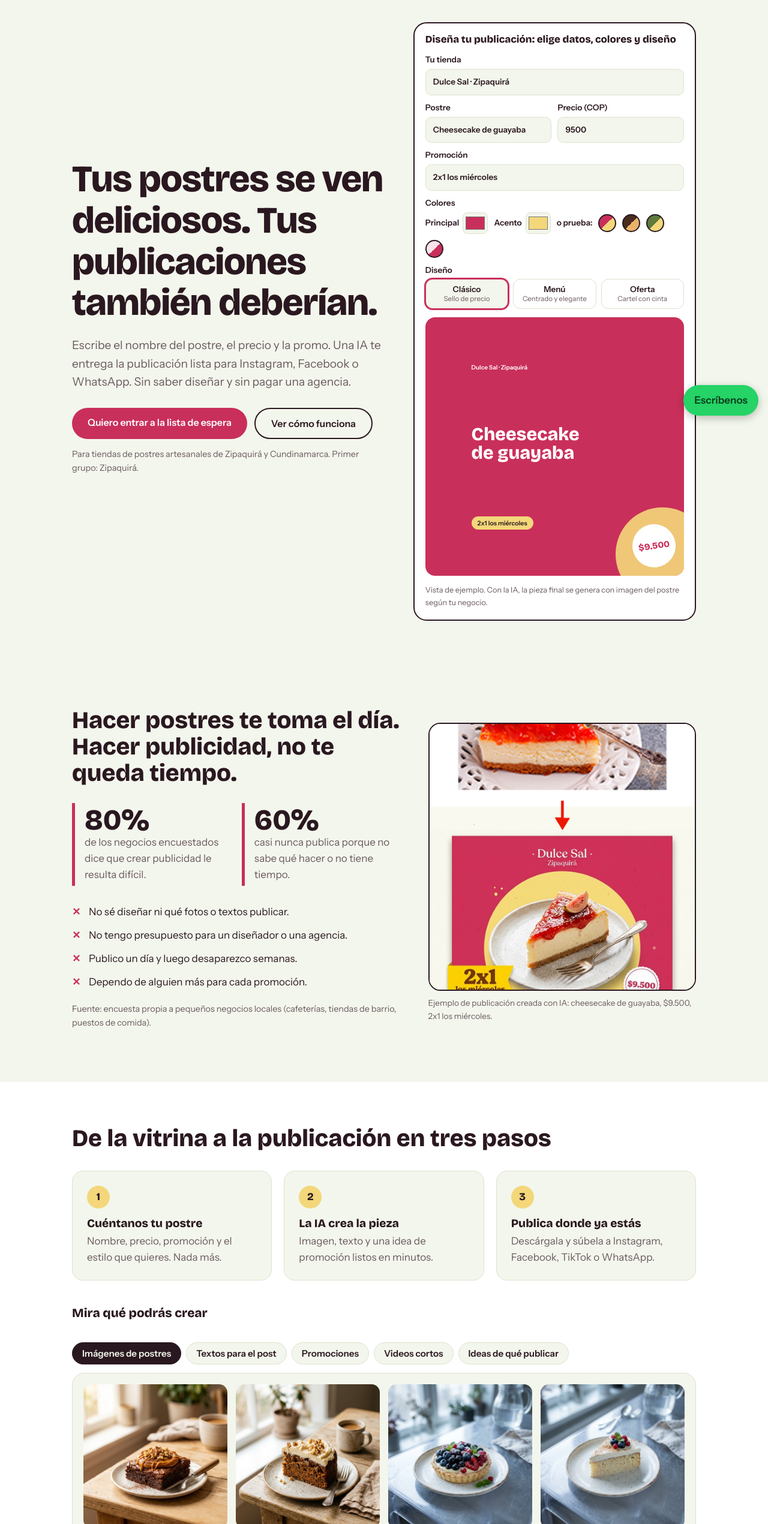
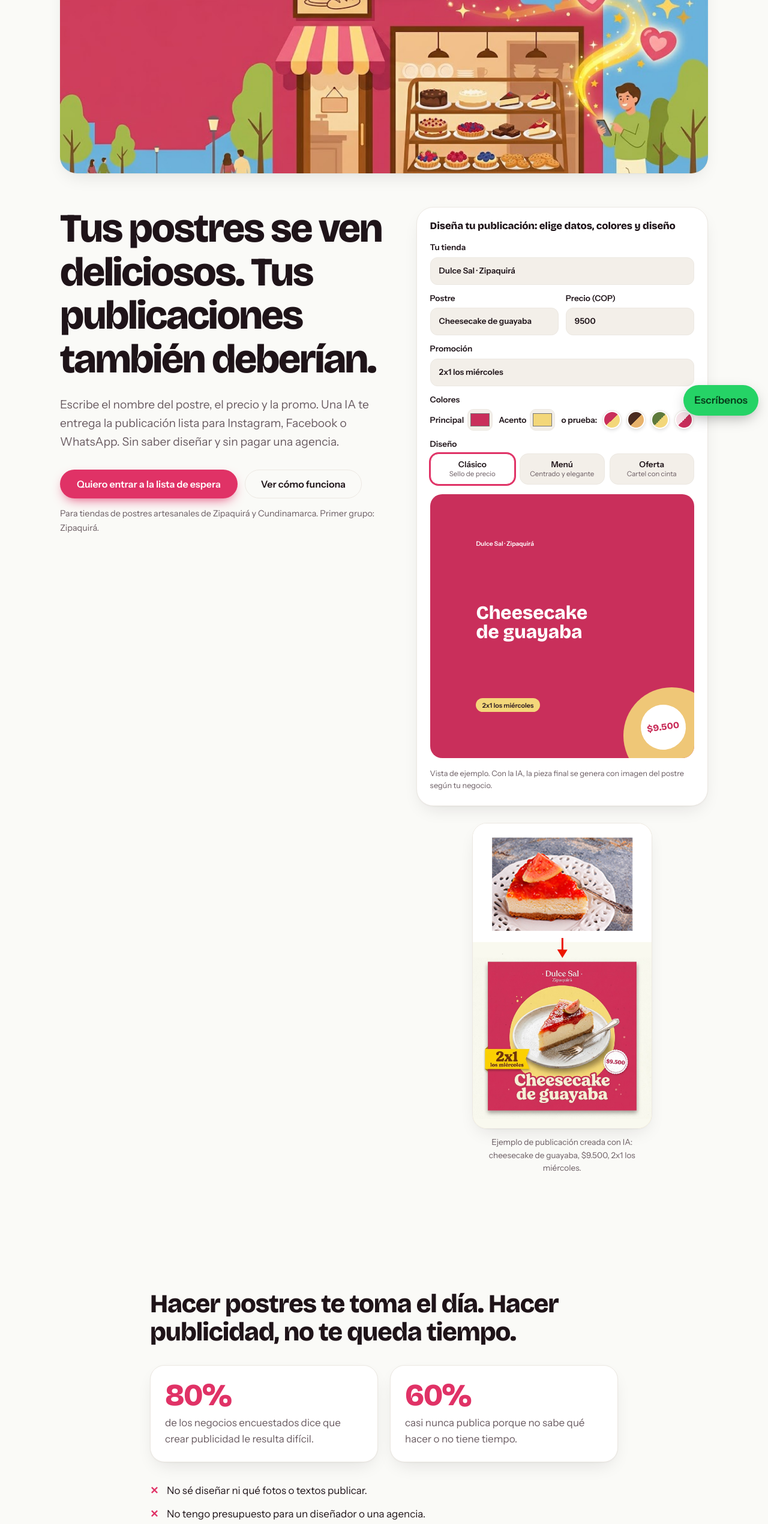
Before and after one commit to Kashi-Artist/InstaPost, a plain HTML site: page index.html in a window 1280 px wide. Shown: the part 91-2632 px from the top of the page at 60% size. Drawn offline with nearby package versions, Linux system fonts and the light colour scheme.

Commit message:
PaginaWeb_InstaPost
Versión 02

```diff
--- a/index.html
+++ b/index.html
@@ -8,67 +8,86 @@
 <link rel="preconnect" href="https://fonts.googleapis.com">
 <link rel="preconnect" href="https://fonts.gstatic.com" crossorigin>
 <link href="https://fonts.googleapis.com/css2?family=Bricolage+Grotesque:opsz,wght@12..96,500;12..96,800&family=Instrument+Sans:wght@400;500;600&display=swap" rel="stylesheet">
+<!-- Google tag (gtag.js) -->
+<script async src="https://www.googletagmanager.com/gtag/js?id=G-7PQPBQ214K"></script>
+<script>
+  window.dataLayer = window.dataLayer || [];
+  function gtag(){dataLayer.push(arguments);}
+  gtag('js', new Date());
+
+  gtag('config', 'G-7PQPBQ214K');
+</script>
 <style>
 :root{
-  --bg:#F3F6EC; --ink:#2A1820; --muted:#6B5A60; --guava:#C92F5B; --guava-d:#A82049;
-  --butter:#F3D77A; --card:#FFFFFF; --line:#DCE3CF;
+  --bg:#FAFAF7; --ink:#1F1419; --muted:#6A5C62; --guava:#E03266; --guava-d:#BF2253;
+  --butter:#F5D97E; --card:#FFFFFF; --line:#ECE8E2; --soft:#F3EFE9;
+  --shadow:0 1px 2px rgba(31,20,25,.04),0 12px 32px -12px rgba(31,20,25,.14);
   --display:"Bricolage Grotesque","Trebuchet MS",sans-serif; --body:"Instrument Sans",system-ui,sans-serif;
 }
 @media (prefers-color-scheme:dark){
-  :root:not([data-theme="light"]){--bg:#1E1418;--ink:#F6EDEF;--muted:#B9A8AE;--card:#2B1D23;--line:#3C2B33;--guava:#E8527D}
+  :root:not([data-theme="light"]){--bg:#171014;--ink:#F6EDEF;--muted:#B9A8AE;--card:#231920;--line:#35262E;--soft:#2B1E25;--guava:#F0517F;
+    --shadow:0 1px 2px rgba(0,0,0,.3),0 12px 32px -12px rgba(0,0,0,.6)}
 }
 *{box-sizing:border-box}
 [hidden]{display:none!important}
 html{scroll-behavior:smooth}
-body{margin:0;background:var(--bg);color:var(--ink);font:400 1.0625rem/1.6 var(--body)}
-h1,h2,h3{font-family:var(--display);line-height:1.1;margin:0}
+body{margin:0;background:var(--bg);color:var(--ink);font:400 1.0625rem/1.6 var(--body);-webkit-font-smoothing:antialiased}
+h1,h2,h3{font-family:var(--display);line-height:1.08;margin:0}
 a{color:inherit}
-:focus-visible{outline:3px solid var(--guava);outline-offset:3px;border-radius:6px}
-.wrap{max-width:1080px;margin:0 auto;padding:0 20px}
-section{padding:72px 0}
-header.top{display:flex;justify-content:space-between;align-items:center;padding:18px 0}
-.logo{font:800 1.25rem var(--display);text-decoration:none}
-.btn{display:inline-block;background:var(--guava);color:#fff;font:600 1rem var(--body);border:0;border-radius:999px;padding:14px 26px;cursor:pointer;text-decoration:none;transition:background .15s}
-.btn:hover{background:var(--guava-d)}
-.btn.ghost{background:transparent;color:var(--ink);border:2px solid var(--ink)}
-.btn.ghost:hover{background:var(--ink);color:var(--bg)}
+:focus-visible{outline:3px solid var(--guava);outline-offset:3px;border-radius:8px}
+.wrap{max-width:1120px;margin:0 auto;padding:0 20px}
+section{padding:96px 0}
+header.top{position:sticky;top:0;z-index:10;background:color-mix(in srgb,var(--bg) 82%,transparent);backdrop-filter:blur(14px);-webkit-backdrop-filter:blur(14px);border-bottom:1px solid var(--line)}
+header.top .wrap{display:flex;justify-content:space-between;align-items:center;padding-top:14px;padding-bottom:14px}
+.logo{font:800 1.35rem var(--display);text-decoration:none;letter-spacing:-.02em}
+.btn{display:inline-block;background:var(--guava);color:#fff;font:600 1rem var(--body);border:0;border-radius:999px;padding:14px 28px;cursor:pointer;text-decoration:none;box-shadow:0 8px 20px -8px var(--guava);transition:background .15s,transform .15s}
+.btn:hover{background:var(--guava-d);transform:translateY(-1px)}
+.btn.ghost{background:transparent;color:var(--ink);border:1.5px solid var(--line);box-shadow:none;padding:10px 22px}
+.btn.ghost:hover{background:var(--ink);color:var(--bg);border-color:var(--ink)}
+.hero .btn.ghost{padding:12.5px 26px}
 .note{font-size:.9rem;color:var(--muted);margin-top:14px}
-.sec-title{font-size:clamp(1.7rem,3.6vw,2.5rem);font-weight:800;max-width:20em}
+.sec-title{font-size:clamp(1.8rem,3.8vw,2.7rem);font-weight:800;letter-spacing:-.025em;max-width:20em}
 
 /* Marcador de imagen/video: muestra el nombre del archivo esperado hasta que exista */
-.ph{position:relative;overflow:hidden;border-radius:14px;background:linear-gradient(135deg,var(--line),var(--butter));display:grid;place-items:center;text-align:center;font-size:.75rem;color:var(--muted);padding:8px}
+.ph{position:relative;overflow:hidden;border-radius:20px;background:linear-gradient(135deg,var(--soft),var(--butter));display:grid;place-items:center;text-align:center;font-size:.75rem;color:var(--muted);padding:8px}
 .ph::after{content:attr(data-name)}
 .ph img,.ph video{position:absolute;inset:0;width:100%;height:100%;object-fit:cover;z-index:1;background:var(--card)}
 
+/* BANNER DEL CABEZOTE (imagen horizontal) */
+.banner{aspect-ratio:3/1;border-radius:28px;margin-top:20px;box-shadow:var(--shadow)}
+.banner .logo{position:absolute;top:16px;left:50%;transform:translateX(-50%);z-index:2;background:color-mix(in srgb,var(--card) 80%,transparent);backdrop-filter:blur(10px);-webkit-backdrop-filter:blur(10px);color:var(--ink);padding:8px 22px;border-radius:999px;font-size:1.4rem;box-shadow:0 6px 20px -8px rgba(0,0,0,.35)}
+
 /* HERO */
-.hero{display:grid;grid-template-columns:1.05fr .95fr;gap:48px;align-items:center;padding:40px 0 72px}
-.hero h1{font-size:clamp(2.2rem,5.4vw,3.9rem);font-weight:800;letter-spacing:-.02em}
-.hero p.lead{font-size:1.2rem;color:var(--muted);max-width:34em;margin:20px 0 28px}
+.hero{display:grid;grid-template-columns:1.05fr .95fr;gap:56px;align-items:start;padding:56px 0 96px}
+.hero-copy{position:sticky;top:96px}
+.hero h1{font-size:clamp(2.4rem,5.6vw,4.2rem);font-weight:800;letter-spacing:-.035em}
+.hero p.lead{font-size:1.2rem;color:var(--muted);max-width:34em;margin:24px 0 32px}
 .hero .cta{display:flex;gap:12px;flex-wrap:wrap}
+.hero-side{display:grid;gap:28px;min-width:0}
 
 /* DEMO */
-.demo{background:var(--card);border:2px solid var(--ink);border-radius:22px;padding:18px;display:grid;gap:14px}
-.demo h2{font-size:1.05rem}
-.fields{display:grid;grid-template-columns:1fr 1fr;gap:10px}
-.fields label,.fields .lbl{display:grid;gap:4px;font-size:.85rem;font-weight:600;border:0;padding:0;margin:0;min-width:0}
+.demo{background:var(--card);border:1px solid var(--line);border-radius:28px;padding:22px;display:grid;gap:16px;box-shadow:var(--shadow)}
+.demo h2{font-size:1.05rem;letter-spacing:-.01em}
+.fields{display:grid;grid-template-columns:1fr 1fr;gap:12px}
+.fields label,.fields .lbl{display:grid;gap:5px;font-size:.85rem;font-weight:600;border:0;padding:0;margin:0;min-width:0}
 .fields .full{grid-column:1/-1}
-input,select{font:inherit;padding:10px 12px;border:1.5px solid var(--line);border-radius:10px;background:var(--bg);color:var(--ink);width:100%}
-input:focus,select:focus{border-color:var(--guava);outline:none}
+input,select{font:inherit;padding:11px 14px;border:1px solid var(--line);border-radius:12px;background:var(--soft);color:var(--ink);width:100%}
+input:focus,select:focus{border-color:var(--guava);outline:none;box-shadow:0 0 0 3px color-mix(in srgb,var(--guava) 22%,transparent)}
 .colors{display:flex;gap:10px;align-items:center;flex-wrap:wrap}
 .colors label{display:flex;align-items:center;gap:6px;font-size:.85rem;font-weight:600}
-.colors input[type=color]{width:42px;height:36px;padding:2px;border-radius:8px;cursor:pointer}
-.sw{width:30px;height:30px;border-radius:50%;border:2px solid var(--ink);cursor:pointer;padding:0}
+.colors input[type=color]{width:42px;height:36px;padding:2px;border-radius:10px;cursor:pointer}
+.sw{width:30px;height:30px;border-radius:50%;border:2px solid var(--card);box-shadow:0 0 0 1px var(--line),0 2px 6px rgba(0,0,0,.15);cursor:pointer;padding:0}
 .layouts{display:grid;grid-template-columns:repeat(3,1fr);gap:8px}
 .layouts label{display:block;cursor:pointer}
 .layouts input{position:absolute;opacity:0;width:1px;height:1px}
-.layouts span{display:block;text-align:center;border:1.5px solid var(--line);border-radius:12px;padding:8px 4px;font-size:.85rem;font-weight:600;line-height:1.25}
+.layouts span{display:block;text-align:center;border:1px solid var(--line);background:var(--soft);border-radius:14px;padding:9px 4px;font-size:.85rem;font-weight:600;line-height:1.25}
 .layouts span small{display:block;font-weight:400;color:var(--muted);font-size:.72rem}
-.layouts input:checked+span{border-color:var(--guava);background:var(--bg);box-shadow:0 0 0 2px var(--guava)}
+.layouts input:checked+span{border-color:var(--guava);background:var(--card);box-shadow:0 0 0 2px var(--guava)}
 .layouts input:focus-visible+span{outline:3px solid var(--guava);outline-offset:2px}
 .demo small.help{color:var(--muted);font-size:.8rem}
 
 /* PÓSTER (tamaños en cqw para que escale) */
-.poster{--p1:#C92F5B;--p2:#F3D77A;--pt:#fff;--p2t:#2A1820;container-type:inline-size;position:relative;aspect-ratio:1/1;border-radius:16px;background:var(--p1);color:var(--pt);overflow:hidden;padding:6cqw}
+.poster{--p1:#C92F5B;--p2:#F3D77A;--pt:#fff;--p2t:#2A1820;container-type:inline-size;position:relative;aspect-ratio:1/1;border-radius:20px;background:var(--p1);color:var(--pt);overflow:hidden;padding:6cqw}
 .poster div{overflow-wrap:anywhere}
 /* A · Clásico */
 .poster[data-l=a]{display:flex;flex-direction:column;justify-content:space-between;align-items:flex-start}
@@ -91,68 +110,76 @@ input:focus,select:focus{border-color:var(--guava);outline:none}
 .poster[data-l=c] .price{background:var(--p2);color:var(--p2t);font:800 10cqw/1 var(--display);padding:1.5cqw 4cqw;border-radius:1.5cqw;z-index:2}
 .poster[data-l=c] .shop{position:absolute;right:6cqw;bottom:6cqw;font:600 3.4cqw var(--body);text-align:right;max-width:40%}
 
+/* IMAGEN DE EJEMPLO (1000x1700 = proporción 10:17), debajo de la demo */
+.example{margin:0;justify-self:center;width:100%;max-width:300px}
+.example .ph{aspect-ratio:10/17;border-radius:24px;box-shadow:var(--shadow);border:1px solid var(--line)}
+.example figcaption{font-size:.85rem;color:var(--muted);margin-top:12px;text-align:center}
+
 /* PROBLEMA */
-.prob{display:grid;grid-template-columns:1.1fr .9fr;gap:48px;align-items:center}
-.stats{display:grid;grid-template-columns:1fr 1fr;gap:20px;margin-top:28px}
-.stat{border-left:5px solid var(--guava);padding:4px 0 4px 16px}
-.stat b{font:800 3rem/1 var(--display);display:block}
+.prob{max-width:820px}
+.stats{display:grid;grid-template-columns:1fr 1fr;gap:20px;margin-top:32px}
+.stat{background:var(--card);border:1px solid var(--line);border-radius:24px;padding:24px;box-shadow:var(--shadow)}
+.stat b{font:800 3.2rem/1 var(--display);display:block;color:var(--guava);letter-spacing:-.03em;margin-bottom:6px}
 .stat span{color:var(--muted)}
-.pains{margin:24px 0 0;padding:0;list-style:none}
+.pains{margin:28px 0 0;padding:0;list-style:none}
 .pains li{padding:6px 0 6px 28px;position:relative}
 .pains li::before{content:"✕";position:absolute;left:0;color:var(--guava);font-weight:700}
-.example{margin:0}
-.example .ph{aspect-ratio:1/1;border-radius:20px;border:2px solid var(--ink)}
-.example figcaption{font-size:.85rem;color:var(--muted);margin-top:10px}
 
 /* CÓMO FUNCIONA */
-.steps{display:grid;grid-template-columns:repeat(3,1fr);gap:20px;margin-top:32px;counter-reset:s}
-.step{background:var(--bg);border:1.5px solid var(--line);border-radius:18px;padding:24px}
-.step::before{counter-increment:s;content:counter(s);display:grid;place-items:center;width:38px;height:38px;border-radius:50%;background:var(--butter);color:#2A1820;font:800 1.1rem var(--display);margin-bottom:14px}
-.step h3{font-size:1.2rem;margin-bottom:6px}
+.steps{display:grid;grid-template-columns:repeat(3,1fr);gap:20px;margin-top:36px;counter-reset:s}
+.step{background:var(--bg);border:1px solid var(--line);border-radius:24px;padding:28px}
+.step::before{counter-increment:s;content:counter(s);display:grid;place-items:center;width:40px;height:40px;border-radius:50%;background:var(--butter);color:#2A1820;font:800 1.1rem var(--display);margin-bottom:16px}
+.step h3{font-size:1.25rem;margin-bottom:6px}
 .step p{margin:0;color:var(--muted)}
-.tabs{display:flex;flex-wrap:wrap;gap:8px;margin-top:36px}
-.tab{font:600 .95rem var(--body);background:var(--bg);color:var(--ink);border:1.5px solid var(--line);border-radius:999px;padding:8px 16px;cursor:pointer}
+.tabs{display:flex;flex-wrap:wrap;gap:8px;margin-top:40px}
+.tab{font:600 .95rem var(--body);background:var(--bg);color:var(--ink);border:1px solid var(--line);border-radius:999px;padding:9px 18px;cursor:pointer;transition:background .15s}
+.tab:hover{background:var(--soft)}
 .tab[aria-selected=true]{background:var(--ink);color:var(--bg);border-color:var(--ink)}
-.gbox{margin-top:14px;background:var(--bg);border:1.5px solid var(--line);border-radius:20px;padding:18px}
+.gbox{margin-top:14px;background:var(--bg);border:1px solid var(--line);border-radius:28px;padding:20px}
 .g4{display:grid;grid-template-columns:repeat(4,1fr);gap:14px}
 .g4 .ph.sq{aspect-ratio:1/1}
 .g2{display:grid;grid-template-columns:repeat(2,1fr);gap:14px}
-.g4.vids{grid-template-columns:repeat(2,minmax(0,240px));justify-content:center}
-.vids .ph{aspect-ratio:9/16}
-.txt{background:var(--card);border:1.5px solid var(--line);border-radius:14px;padding:16px;font-size:.98rem;margin:0}
+/* Videos: ambos con la MISMA altura (el 9:16 queda angosto y el 16:9 ancho) */
+.g4.vids{display:flex;flex-wrap:nowrap;justify-content:center;align-items:flex-start;gap:14px;--vh:min(340px,calc((100vw - 100px)/2.34))}
+.vids .ph{flex:none;height:var(--vh);aspect-ratio:9/16;padding:0;border-radius:18px}
+.vids .ph:nth-child(2){aspect-ratio:16/9}
+.txt{background:var(--card);border:1px solid var(--line);border-radius:18px;padding:18px;font-size:.98rem;margin:0}
 .ideas{display:grid;grid-template-columns:1fr 1fr;gap:28px}
 .ideas h3{font-size:1.1rem;margin-bottom:8px}
 .ideas ul,.ideas ol{margin:0;padding-left:20px}
 .ideas li{padding:3px 0}
 
 /* LISTA DE ESPERA */
-#lista{background:var(--ink);color:#F6EDEF}
+#lista{background:radial-gradient(900px 400px at 85% -10%,color-mix(in srgb,var(--guava) 38%,transparent),transparent 70%),#1B1217;color:#F6EDEF}
 #lista .sec-title{color:#F6EDEF}
 #lista p{color:#CDBFC4}
-.form{display:grid;grid-template-columns:1fr 1fr;gap:14px;margin-top:28px;max-width:720px}
+.form{display:grid;grid-template-columns:1fr 1fr;gap:14px;margin-top:32px;max-width:720px;background:rgba(255,255,255,.06);border:1px solid rgba(255,255,255,.12);border-radius:28px;padding:28px}
 .form label{display:grid;gap:5px;font-size:.9rem;font-weight:600;color:#F6EDEF}
 .form .full{grid-column:1/-1}
 .form input,.form select{background:#fff;color:#2A1820;border-color:#fff}
 .hp{position:absolute;left:-9999px}
-.msg{grid-column:1/-1;padding:12px 16px;border-radius:10px;font-weight:500}
+.msg{grid-column:1/-1;padding:12px 16px;border-radius:12px;font-weight:500}
 .msg.ok{background:#DDEBC8;color:#26391A}
 .msg.err{background:#F8D3DC;color:#6E1531}
 .fine{font-size:.82rem;color:#CDBFC4}
 
-details{border-bottom:1.5px solid var(--line);padding:16px 0}
+details{border-bottom:1px solid var(--line);padding:18px 0}
 summary{font:700 1.1rem var(--display);cursor:pointer}
 details p{color:var(--muted);margin:10px 0 0}
 footer{padding:36px 0;color:var(--muted);font-size:.9rem}
 footer .wrap{display:flex;justify-content:space-between;flex-wrap:wrap;gap:12px}
-.wa{position:fixed;right:16px;bottom:16px;background:#25D366;color:#073B1A;font-weight:700;border-radius:999px;padding:12px 18px;text-decoration:none;box-shadow:0 4px 14px rgba(0,0,0,.25);z-index:5}
+.wa{position:fixed;right:16px;bottom:16px;background:#25D366;color:#073B1A;font-weight:700;border-radius:999px;padding:12px 18px;text-decoration:none;box-shadow:0 8px 24px -6px rgba(0,0,0,.35);z-index:11}
 
 @media (max-width:820px){
-  .hero,.prob{grid-template-columns:1fr;gap:32px}
+  .hero{grid-template-columns:1fr;gap:36px;padding:36px 0 64px}
+  .hero-copy{position:static}
   .steps,.ideas,.form{grid-template-columns:1fr}
   .g4{grid-template-columns:repeat(2,1fr)}
   .g2{grid-template-columns:1fr}
   .stats{grid-template-columns:1fr}
-  section{padding:52px 0}
+  .banner{aspect-ratio:2/1;border-radius:20px}
+  .form{padding:20px}
+  section{padding:64px 0}
 }
 @media (prefers-reduced-motion:reduce){html{scroll-behavior:auto}*{transition:none!important}}
 </style>
@@ -160,14 +187,12 @@ footer .wrap{display:flex;justify-content:space-between;flex-wrap:wrap;gap:12px}
 <body>
 
 <div class="wrap">
-  <header class="top">
-    <a class="logo" href="#">Postre<span style="color:var(--guava)">Post</span></a>
-    <a class="btn ghost" href="#lista" data-track="cta_header">Unirme a la lista</a>
-  </header>
+  <!-- IMAGEN HORIZONTAL DEL CABEZOTE: img/cabezote.jpg (recomendado 1800x600 px, proporción 3:1) -->
+  <div class="banner ph" data-name="img/cabezote.jpg"><img src="img/cabezote-1.jpg" alt="Postres artesanales de Zipaquirá" onerror="this.remove()"><a class="logo" href="#">Insta<span style="color:var(--guava)">Postre</span></a></div>
 
   <!-- HERO -->
   <div class="hero">
-    <div>
+    <div class="hero-copy">
       <h1>Tus postres se ven deliciosos. Tus publicaciones también deberían.</h1>
       <p class="lead">Escribe el nombre del postre, el precio y la promo. Una IA te entrega la publicación lista para Instagram, Facebook o WhatsApp. Sin saber diseñar y sin pagar una agencia.</p>
       <div class="cta">
@@ -177,6 +202,7 @@ footer .wrap{display:flex;justify-content:space-between;flex-wrap:wrap;gap:12px}
       <p class="note">Para tiendas de postres artesanales de Zipaquirá y Cundinamarca. Primer grupo: Zipaquirá.</p>
     </div>
 
+    <div class="hero-side">
       <!-- Demo: el dueño diseña su pieza antes de pasar a la IA -->
       <div class="demo" aria-label="Diseña tu publicación de ejemplo">
         <h2>Diseña tu publicación: elige datos, colores y diseño</h2>
@@ -213,10 +239,17 @@ footer .wrap{display:flex;justify-content:space-between;flex-wrap:wrap;gap:12px}
         </div>
         <small class="help">Vista de ejemplo. Con la IA, la pieza final se genera con imagen del postre según tu negocio.</small>
       </div>
+
+      <!-- IMAGEN DE EJEMPLO (1000x1700), ahora debajo de la demo -->
+      <figure class="example">
+        <div class="ph" data-name="img/ejemplo-cheesecake.jpg"><img src="img/ejemplo-cheesecake.jpg" alt="Publicación de ejemplo de un cheesecake de guayaba creada con IA" loading="lazy" onerror="this.remove()"></div>
+        <figcaption>Ejemplo de publicación creada con IA: cheesecake de guayaba, $9.500, 2x1 los miércoles.</figcaption>
+      </figure>
+    </div>
   </div>
 </div>
 
-<!-- PROBLEMA + IMAGEN DE EJEMPLO -->
+<!-- PROBLEMA -->
 <section>
   <div class="wrap prob">
     <div>
@@ -233,10 +266,6 @@ footer .wrap{display:flex;justify-content:space-between;flex-wrap:wrap;gap:12px}
       </ul>
       <p class="note">Fuente: encuesta propia a pequeños negocios locales (cafeterías, tiendas de barrio, puestos de comida).</p>
     </div>
-    <figure class="example">
-      <div class="ph" data-name="img/ejemplo-cheesecake.jpg"><img src="img/ejemplo-cheesecake.jpg" alt="Publicación de ejemplo de un cheesecake de guayaba creada con IA" loading="lazy" onerror="this.remove()"></div>
-      <figcaption>Ejemplo de publicación creada con IA: cheesecake de guayaba, $9.500, 2x1 los miércoles.</figcaption>
-    </figure>
   </div>
 </section>
 
@@ -280,7 +309,7 @@ footer .wrap{display:flex;justify-content:space-between;flex-wrap:wrap;gap:12px}
         <div class="ph sq" data-name="img/promo-3.jpg"><img src="img/promo-3.jpg" alt="Promoción de postres creada con IA, ejemplo 3" loading="lazy" onerror="this.remove()"></div>
         <div class="ph sq" data-name="img/promo-4.jpg"><img src="img/promo-4.jpg" alt="Promoción de postres creada con IA, ejemplo 4" loading="lazy" onerror="this.remove()"></div>
       </div>
-      <!-- Videos -->
+      <!-- Videos: video-1 es 9:16 y video-2 es 16:9, ambos a la misma altura -->
       <div id="p-vid" role="tabpanel" aria-labelledby="t-vid" class="g4 vids" hidden>
         <div class="ph" data-name="video/video-1.mp4"><video controls muted playsinline preload="none"><source src="video/video-1.mp4" type="video/mp4" onerror="this.closest('video').remove()"></video></div>
         <div class="ph" data-name="video/video-2.mp4"><video controls muted playsinline preload="none"><source src="video/video-2.mp4" type="video/mp4" onerror="this.closest('video').remove()"></video></div>
@@ -318,7 +347,8 @@ footer .wrap{display:flex;justify-content:space-between;flex-wrap:wrap;gap:12px}
 <section id="lista">
   <div class="wrap">
     <h2 class="sec-title">Entra primero y ayúdanos a construirlo contigo</h2>
-    <p style="max-width:40em">Estamos validando la idea con pastelerías de Zipaquirá. Déjanos tus datos y te avisamos cuando abramos el primer grupo. Los de la lista tendrán acceso gratuito de lanzamiento.</p>
+    <p style="max-width:40em">InstaPostre es un proyecto que usa la inteligencia artificial como herramienta para crear publicidad para pequeños negocios. Ahora nos enfocamos en las tiendas de postres artesanales de los municipios de Cundinamarca y tomamos Zipaquirá como caso de estudio: sus tiendas están concentradas en pocas cuadras, lo que nos permite recopilar datos y evaluar los resultados de cerca.</p>
+    <p style="max-width:40em">Déjanos tus datos y te avisamos cuando abramos el primer grupo. Los de la lista tendrán acceso gratuito de lanzamiento.</p>
 
     <form class="form" id="wl" novalidate>
       <label>Tu nombre <input name="nombre" required autocomplete="name"></label>
@@ -346,7 +376,7 @@ footer .wrap{display:flex;justify-content:space-between;flex-wrap:wrap;gap:12px}
 <section>
   <div class="wrap">
     <h2 class="sec-title">Preguntas rápidas</h2>
-    <details><summary>¿Ya está listo el producto?</summary><p>Todavía no. Estamos probando si esto le sirve a las pastelerías de Zipaquirá. Por eso abrimos una lista de espera y te escuchamos antes de lanzarlo.</p></details>
+    <details><summary>¿Ya está listo el servicio de IA publicitaria?</summary><p>Todavía no. Estamos probando si esta IA publicitaria le sirve a las pastelerías de Zipaquirá. Por eso abrimos una lista de espera y te escuchamos antes de lanzarlo.</p></details>
     <details><summary>¿Tiene costo?</summary><p>Habrá un plan gratuito. Si necesitas más generaciones o funciones, habrá un plan de pago con precio accesible. Tu respuesta sobre precio nos ayuda a definirlo.</p></details>
     <details><summary>¿Necesito saber de diseño o marketing?</summary><p>No. Solo escribes los datos de tu postre y la herramienta hace el resto. Tú decides qué publicar.</p></details>
     <details><summary>¿La IA reemplaza mi creatividad?</summary><p>No. Es un apoyo para que tengas ideas y piezas listas más rápido. El negocio y la receta siguen siendo tuyos.</p></details>
@@ -355,27 +385,21 @@ footer .wrap{display:flex;justify-content:space-between;flex-wrap:wrap;gap:12px}
 
 <footer>
   <div class="wrap">
-    <span>© 2026 InstaPost · Proyecto académico, Zipaquirá, Cundinamarca</span>
+    <span>© 2026 InstaPostre · Proyecto académico, Zipaquirá, Cundinamarca</span>
     <span>Contacto: <a href="https://wa.me/57TUNUMERO" data-track="whatsapp_footer">WhatsApp</a></span>
   </div>
 </footer>
-<a class="wa" href="https://wa.me/57TUNUMERO?text=Hola%2C%20quiero%20saber%20m%C3%A1s%20de%20InstaPost" data-track="whatsapp_float">Escríbenos</a>
+<a class="wa" href="https://wa.me/57TUNUMERO?text=Hola%2C%20quiero%20saber%20m%C3%A1s%20de%20InstaPostre" data-track="whatsapp_float">Escríbenos</a>
 
 <script>
 /* ====== CONFIGURA ESTO ====== */
 const FORM_ENDPOINT = "https://formspree.io/f/meaowdyy";   // Ej: "https://formspree.io/f/xxxxxxx" (vacío = modo prueba, no guarda nada)
-const GA_ID = "";           // Ej: "G-XXXXXXXXXX" (vacío = sin analítica)
 /* ============================ */
 
 const $=id=>document.getElementById(id);
 
-// Analítica (GA4) y eventos
+// Eventos de analítica (GA4 se carga arriba, en el <head>)
 function track(name, params){ if(window.gtag) gtag('event', name, params||{}); }
-if(GA_ID){
-  const s=document.createElement('script'); s.async=true; s.src='https://www.googletagmanager.com/gtag/js?id='+GA_ID; document.head.appendChild(s);
-  window.dataLayer=window.dataLayer||[]; window.gtag=function(){dataLayer.push(arguments)};
-  gtag('js',new Date()); gtag('config',GA_ID);
-}
 document.addEventListener('click',e=>{const t=e.target.closest('[data-track]'); if(t) track(t.dataset.track);});
 
 // UTM: de qué publicación llegó cada lead
```
Also changed, not shown: img/cabezote-1.jpg (added), img/cabezote-2.jpg (added). Lines whose indentation alone changed are shown as unchanged.
